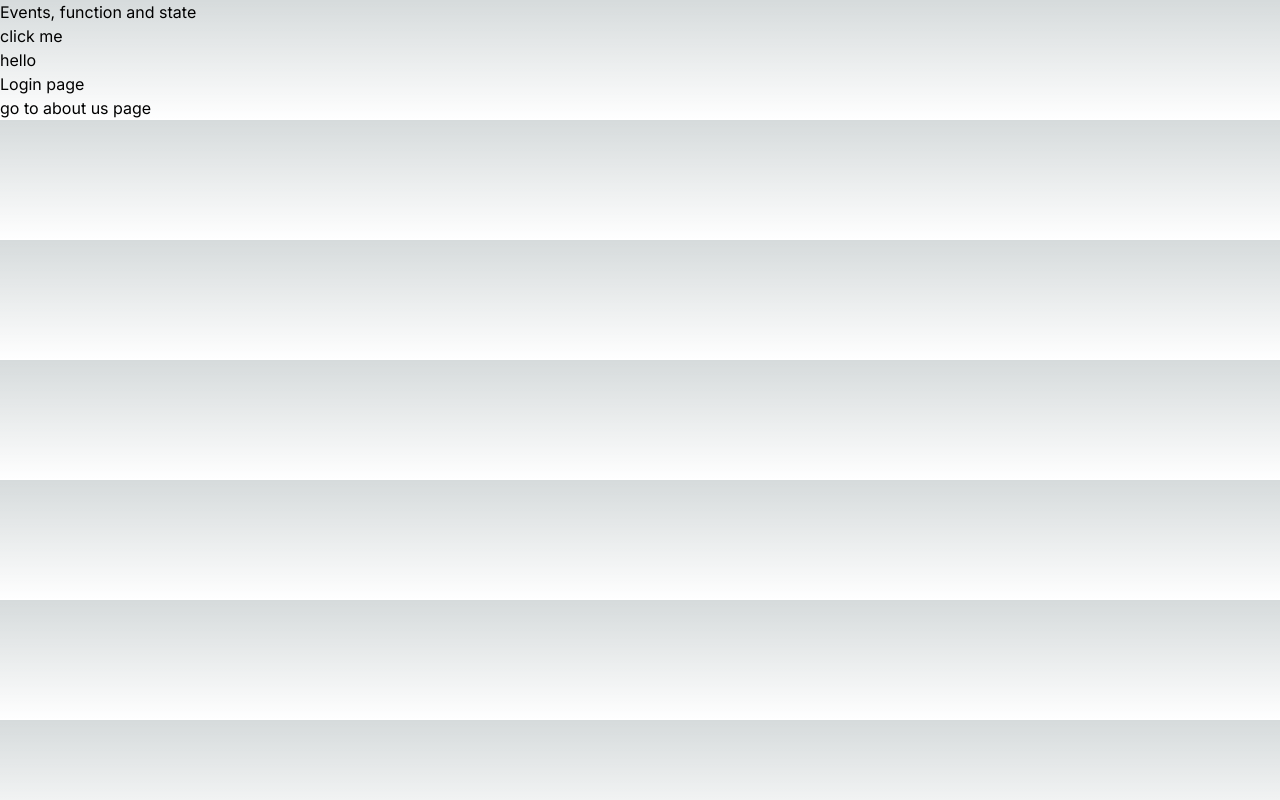
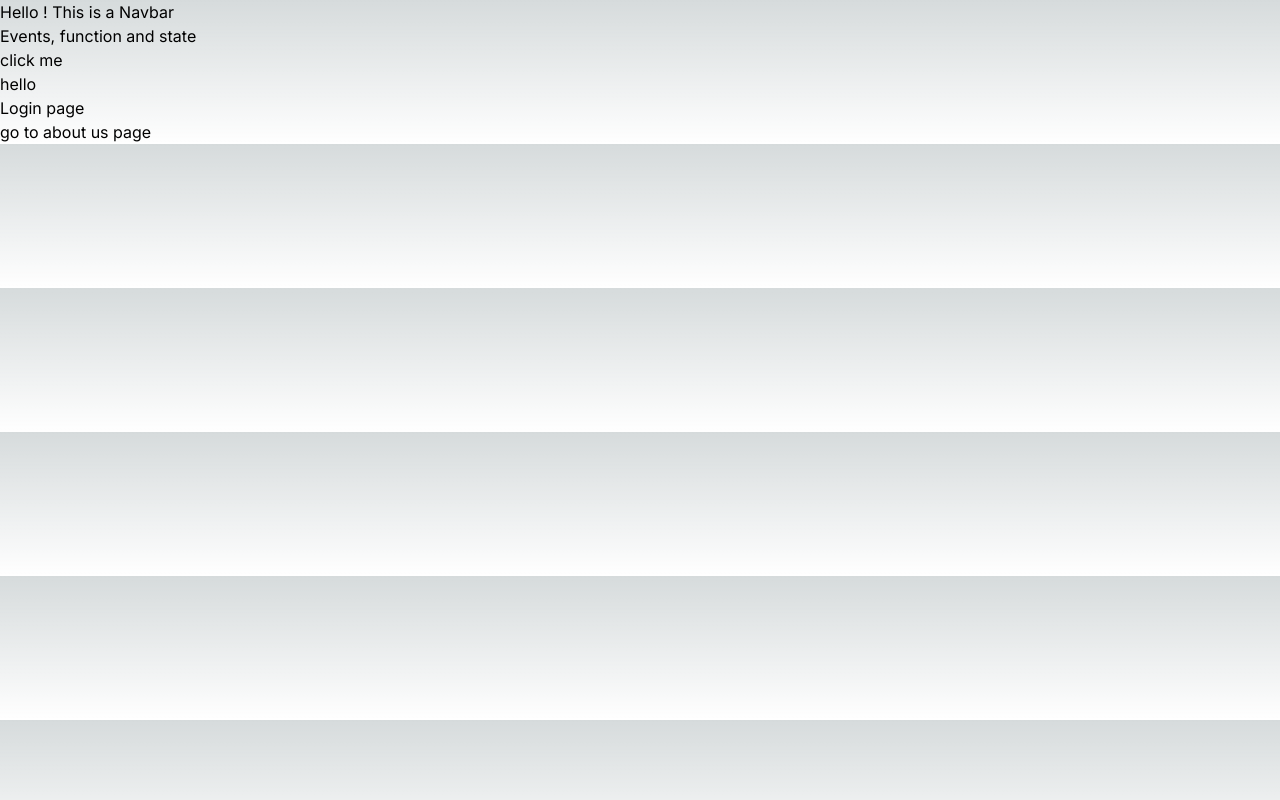
Before and after one commit to jungsushant/nextjs-basics, a Next.js app: page / in a window 1280 px wide. Built offline with nearby package versions, Linux system fonts and the light colour scheme.

Commit message:
common layout and nested common layout

```diff
--- a/app/layout.js
+++ b/app/layout.js
@@ -1,17 +1,20 @@
-import { Inter } from 'next/font/google'
-import './globals.css'
+import { Inter } from "next/font/google";
+import "./globals.css";
 
-const inter = Inter({ subsets: ['latin'] })
+const inter = Inter({ subsets: ["latin"] });
 
 export const metadata = {
-  title: 'Create Next App',
-  description: 'Generated by create next app',
-}
+  title: "Create Next App",
+  description: "Generated by create next app",
+};
 
 export default function RootLayout({ children }) {
   return (
     <html lang="en">
-      <body className={inter.className}>{children}</body>
+      <body className={inter.className}>
+        <h1>Hello ! This is a Navbar</h1>
+        {children}
+      </body>
     </html>
-  )
+  );
 }
--- /dev/null
+++ b/app/login/layout.js
@@ -0,0 +1,8 @@
+export default function layout({ children }) {
+  return (
+    <div>
+      <h1>Common layout for login pages</h1>
+      {children}
+    </div>
+  );
+}
```
